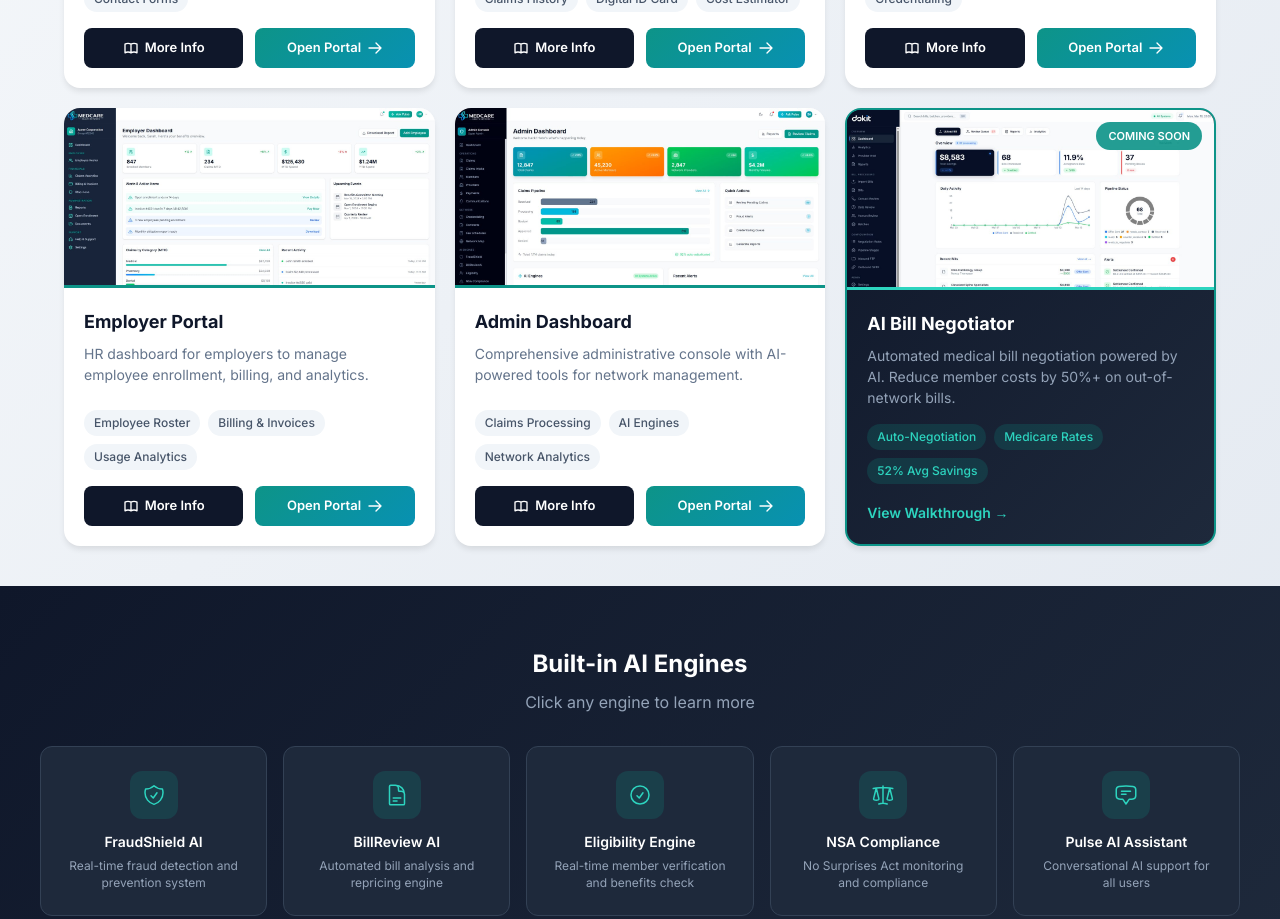
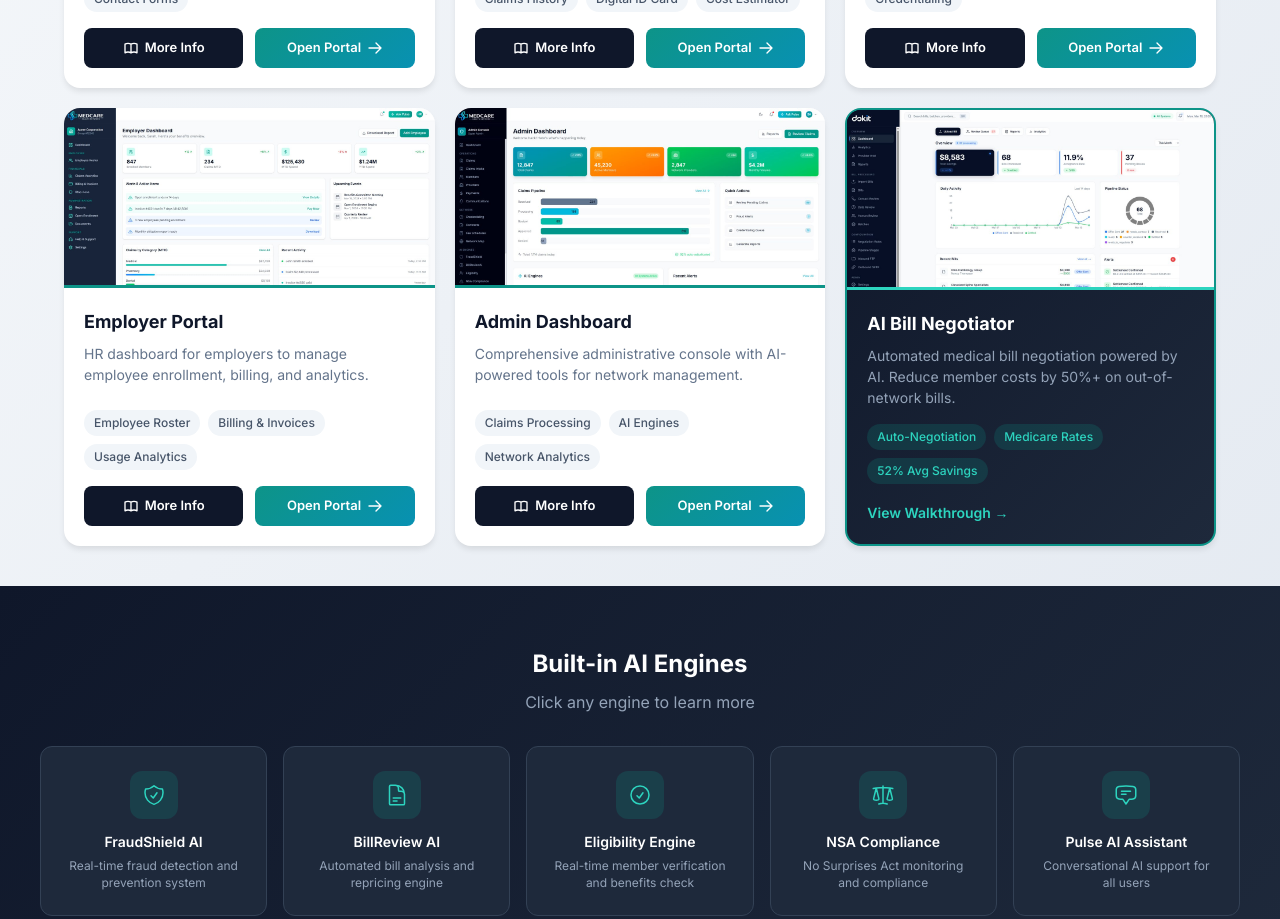
Before and after one commit to CoHoast/clarity-health-network, a Next.js app: page /demo in a window 1280 px wide. Shown: the part 840-1759 px from the top of the page. Built offline with nearby package versions, Linux system fonts and the light colour scheme.

Commit message:
Remove COMING SOON badges from Bill Negotiator

```diff
--- a/app/demo/page.tsx
+++ b/app/demo/page.tsx
@@ -629,19 +629,6 @@ export default function ProductDemoPage() {
                 fill
                 style={{ objectFit: 'cover', objectPosition: 'top' }}
               />
-              <div style={{
-                position: 'absolute',
-                top: 12,
-                right: 12,
-                background: 'rgba(13,148,136,0.9)',
-                padding: '6px 12px',
-                borderRadius: 20,
-                fontSize: 11,
-                fontWeight: 600,
-                color: 'white',
-              }}>
-                COMING SOON
-              </div>
             </div>
 
             {/* Content */}
@@ -897,19 +884,7 @@ export default function ProductDemoPage() {
               >
                 ✕
               </button>
-              <div style={{ display: 'flex', alignItems: 'center', gap: 12, marginBottom: 8 }}>
-                <h4 style={{ fontSize: 28, fontWeight: 700, color: 'white' }}>AI Bill Negotiator</h4>
-                <span style={{
-                  background: 'rgba(13,148,136,0.3)',
-                  color: '#2dd4bf',
-                  padding: '4px 12px',
-                  borderRadius: 20,
-                  fontSize: 11,
-                  fontWeight: 600,
-                }}>
-                  COMING SOON
-                </span>
-              </div>
+              <h4 style={{ fontSize: 28, fontWeight: 700, color: 'white', marginBottom: 8 }}>AI Bill Negotiator</h4>
               <p style={{ fontSize: 16, color: '#2dd4bf', fontWeight: 500 }}>
                 Automated Medical Bill Negotiation
               </p>
```
